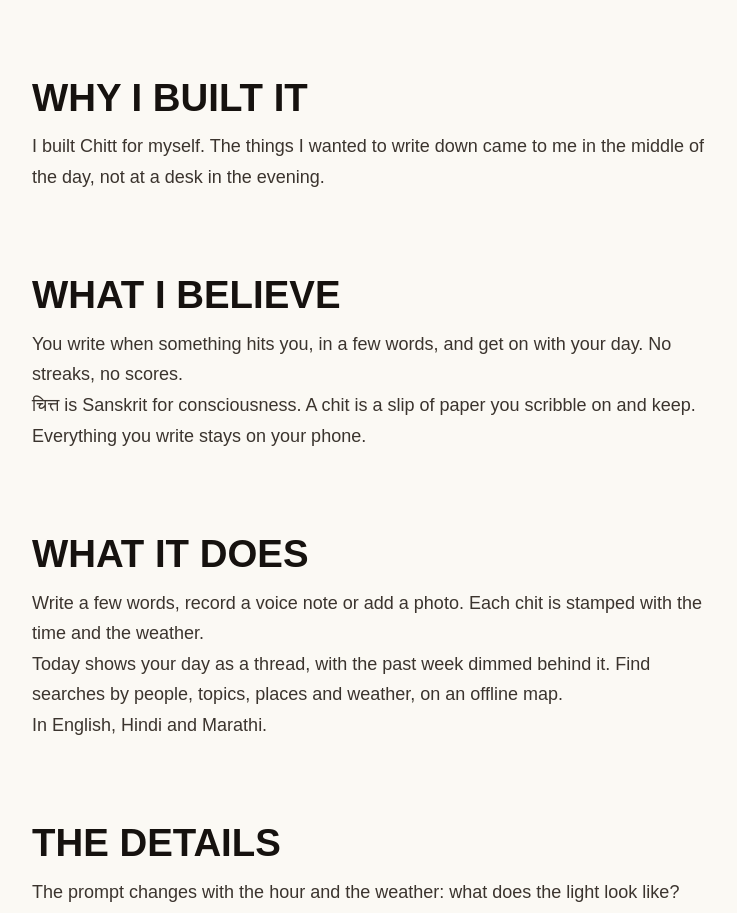
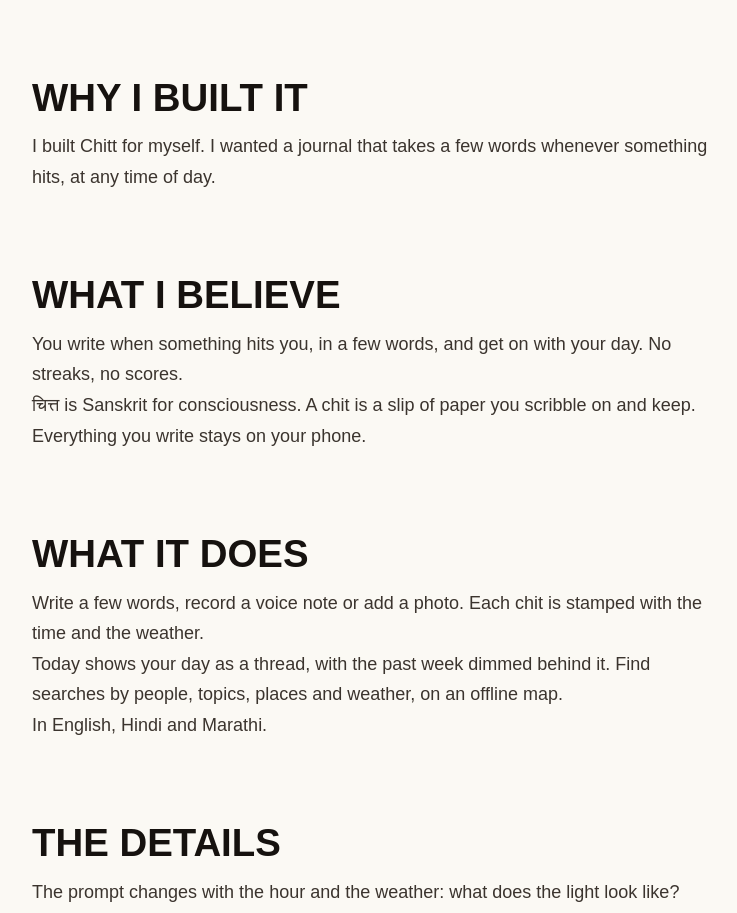
Before and after one commit to dubeyanant/anantdubey.com, a Next.js app: page /work/chitt in a window 1280 px wide. Shown: the part 1120-2033 px from the top of the page, without its empty margins (72-809 px from the left). Built offline with nearby package versions, Linux system fonts and the light colour scheme; a web font is replaced by a local one.

Commit message:
Chitt: write whenever something hits, at any time of day

```diff
--- a/src/data/site.ts
+++ b/src/data/site.ts
@@ -240,7 +240,7 @@
 			{
 				heading: "Why I built it",
 				body: [
-					"I built Chitt for myself. The things I wanted to write down came to me in the middle of the day, not at a desk in the evening.",
+					"I built Chitt for myself. I wanted a journal that takes a few words whenever something hits, at any time of day.",
 				],
 			},
 			{
```
